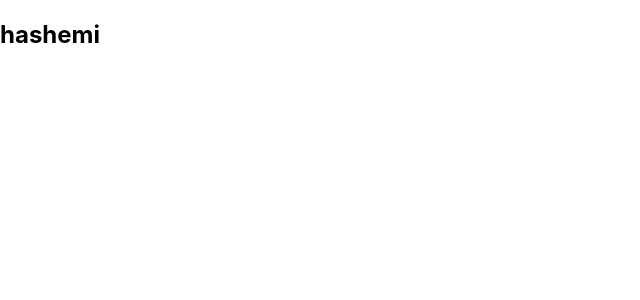
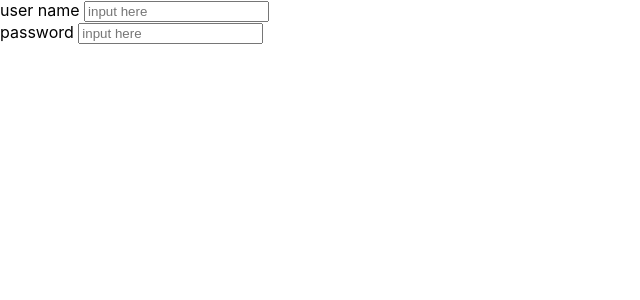
Before and after one commit to NaderiMo/ReactJs-Course-Feb2023, a React (Create React App) app: page / in a window 1280 px wide. Shown: the top 300 px of the page, without its empty margins (0-640 px from the left). Built offline with nearby package versions, Linux system fonts and the light colour scheme.

Commit message:
mashgh 3

```diff
--- a/src/App.js
+++ b/src/App.js
@@ -1,15 +1,13 @@
-import logo from './logo.svg';
 import './App.css';
-import Course from './Course';
-import Teacher from './Teacher';
+import MyForm from './component/MyForm';
+
 
 function App() {
   return (
 
-/* <Course></Course> */
 <div>
-<Teacher name = "hashemi" age="30"/>
-{/* <Course name="rahim" age="20"/>    */}
+<MyForm label="user name " placeholder="input here" type="text"></MyForm>
+  <MyForm label="password " placeholder="input here" type="password"></MyForm>
 </div>
 
   );
--- /dev/null
+++ b/src/component/MyForm.js
@@ -0,0 +1,9 @@
+function MyForm(props){
+return(
+    <form>
+        <label>{props.label}</label>
+        <input type={props.type} placeholder={props.placeholder}></input>
+    </form>
+)
+}
+export default MyForm;
```
